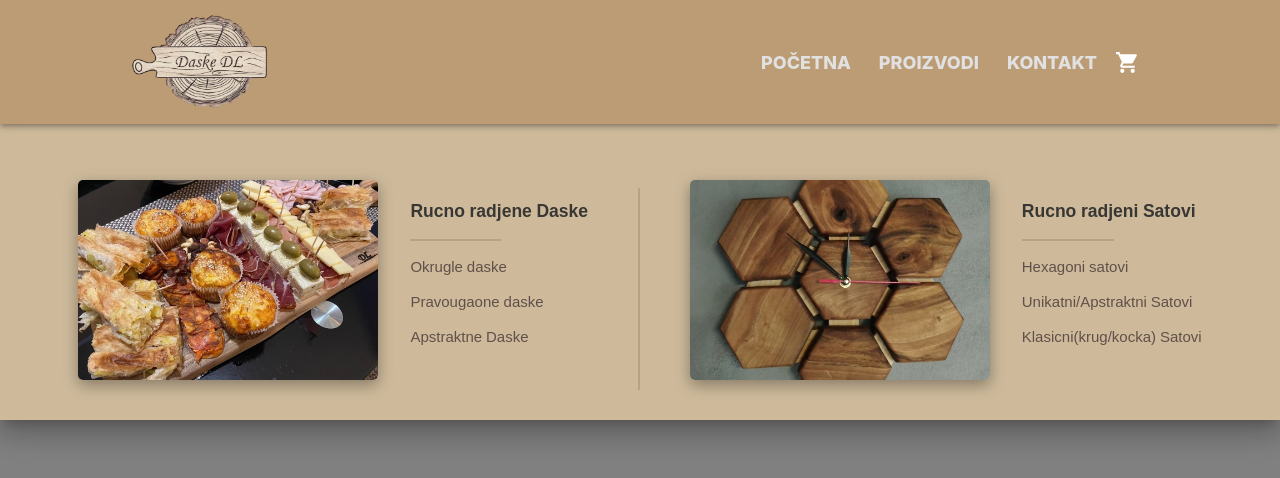
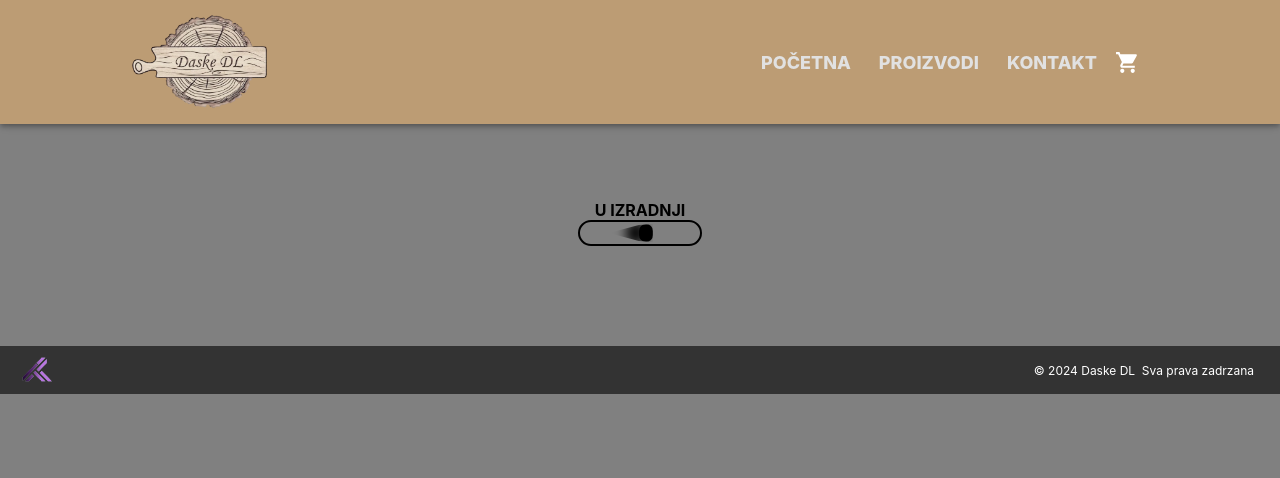
Before and after one commit to tile-b/daske-dl, a React (Create React App) app: page / in a window 1280 px wide. Shown: the top 478 px of the page. Built offline with nearby package versions, Linux system fonts and the light colour scheme.

Commit message:
nav done

```diff
--- a/src/App.js
+++ b/src/App.js
@@ -26,7 +26,7 @@ return () => {
 
 <>
 <NavBar isMobile={isMobile} />
-<div style={{display:'flex',justifyContent:'center',marginTop: '100px',fontWeight: 'bold', color: 'black'}}>U IZRADNJI</div>
+<div style={{display:'flex',justifyContent:'center',marginTop: '200px',fontWeight: 'bold', color: 'black'}}>U IZRADNJI</div>
 <div style={{display: 'flex', justifyContent: 'center',marginBottom: '100px'}}><div class="loader"></div></div>
 
 <FooterTile />
--- a/src/css/drop.css
+++ b/src/css/drop.css
@@ -82,7 +82,7 @@ height: 130px;
   }
 
   .cardF-back {
-    background-color: none;
+    background-color: black;
     color: #fff;
     display: flex;
     align-items: center;
@@ -93,12 +93,51 @@ height: 130px;
   }
 
   .cardF-front img {
-    width: 100%;        /* Make the image take the full width */
-    height: 100%;       /* Make the image take the full height */
-    object-fit: cover;  /* Cover the area while maintaining aspect ratio */
+    width: 100%;
+    height: 100%;
+    object-fit: cover;
     border-radius: 5px;
     box-shadow: rgba(0, 0, 0, 0.35) 0px 5px 15px;
 }
+.cardF-back {
+  position: relative;
+  width: 100%;
+  height: 100%;
+  overflow: hidden;
+  border-radius: 5px;
+  transition: opacity 2s ease; /* Smooth transition */
+}
+
+.cardF-back img {
+  width: 100%;
+  height: 100%;
+  object-fit: cover;
+  border-radius: 5px;
+  box-shadow: rgba(0, 0, 0, 0.35) 0px 5px 15px;
+  transition: opacity 2s ease;
+}
+
+.cardF-back:hover img {
+  opacity: 0.7; /* Dim the image */
+}
+
+.hover-text {
+  position: absolute;
+  bottom: 40%;
+  left: 50%;
+  transform: translateX(-50%);
+  color: white;
+  font-size: 1.5vw;
+  opacity: 0; /* Initially hidden */
+  transition: opacity 2.5s ease;
+  text-align: center;
+  text-shadow: -1px -1px 0 #000, 1px -1px 0 #000, -1px 1px 0 #000, 1px 1px 0 #000;
+}
+
+.cardF-back:hover .hover-text {
+  opacity: 1; /* Show text on hover */
+}
+
 
 .sub {
   color: '#615049'
--- a/src/css/underline.css
+++ b/src/css/underline.css
@@ -1,5 +1,5 @@
 /* From Uiverse.io by WhiteNervosa */
-button {
+.buttonO {
     font-size: 18px;
     color: #e1e1e1;
     font-family: inherit;
@@ -14,18 +14,18 @@ button {
     transition-property: color;
   }
 
-  button:focus,
-  button:hover {
+.buttonO:focus,
+.buttonO:hover {
     color: #fff;
   }
 
-  button:focus:after,
-  button:hover:after {
+.buttonO:focus:after,
+.buttonO:hover:after {
     width: 100%;
     left: 0%;
   }
 
-  button:after {
+.buttonO:after {
     content: "";
     pointer-events: none;
     bottom: -2px;
--- a/src/ui-elements/Dropdown.js
+++ b/src/ui-elements/Dropdown.js
@@ -6,6 +6,8 @@ import Stack from '@mui/material/Stack';
 
 import serv from '../images/servirana.jpg'
 import sat from '../images/satOne.jpg'
+import satovi from '../images/satovi.png'
+import serviranja from '../images/serviranja.png'
 
 import '../css/drop.css'
 import { Divider } from '@mui/material';
@@ -17,7 +19,7 @@ const CustomDrawerTransition = React.forwardRef(function Transition(props, ref)
 
 export default function Dropdown() {
   const [state, setState] = React.useState({
-    top: true,
+    top: false,
   });
 
   const toggleDrawer = (open) => (event) => {
@@ -43,9 +45,9 @@ export default function Dropdown() {
     pb: '40px',
   }}
   role="presentation"
-  onClick={toggleDrawer(true)}
-  onKeyDown={toggleDrawer(true)}
-  onMouseLeave={toggleDrawer(true)}
+  onClick={toggleDrawer(false)}
+  onKeyDown={toggleDrawer(false)}
+  onMouseLeave={toggleDrawer(false)}
 >
   {/* Wrapper Box for arranging cards with space between */}
   <Box
@@ -64,7 +66,8 @@ export default function Dropdown() {
           <img src={serv} alt='Daska' />
         </div>
         <div className="cardF-back">
-          <p>Back Side</p>
+        <img src={serviranja} alt='Servirano' />
+          <div class="hover-text">Pogledaj&nbsp;Galeriju</div>
         </div>
       </div>
     </div><div className='smanjiSlova'>
@@ -85,7 +88,8 @@ export default function Dropdown() {
         <img src={sat} alt='Sat' />
         </div>
         <div className="cardF-back">
-          <p>Back Side</p>
+        <img src={satovi} alt='Sat' />
+        <div class="hover-text">Pogledaj&nbsp;Galeriju</div>
         </div>
       </div>
     </div>
@@ -110,18 +114,18 @@ export default function Dropdown() {
             display: { xs: 'none', sm: 'none' , md: 'block' }
           }}
           >
-      <button onMouseEnter={toggleDrawer(true)}>Početna</button>
-      <button onMouseEnter={toggleDrawer(true)}>Proizvodi</button>
-      <button onMouseEnter={toggleDrawer(true)}>Kontakt</button>
+      <button className='buttonO' onMouseEnter={toggleDrawer(false)}>Početna</button>
+      <button className='buttonO' onMouseEnter={toggleDrawer(true)}>Proizvodi</button>
+      <button className='buttonO' onMouseEnter={toggleDrawer(false)}>Kontakt</button>
 
 </Stack>
       <Drawer
   anchor="top"
   open={state.top}
-  onClose={toggleDrawer(true)}
+  onClose={toggleDrawer(false)}
   TransitionComponent={CustomDrawerTransition}
   ModalProps={{
-    BackdropProps: { invisible: true } // Disable backdrop dimming
+    BackdropProps: { invisible: false } // Disable backdrop dimming
   }}
 >
         {renderCards()}
--- a/src/ui-elements/Navbar.js
+++ b/src/ui-elements/Navbar.js
@@ -20,8 +20,8 @@ export default function Navbar() {
   position="fixed"
   sx={{
     backgroundColor: '#bc9c74',
-    zIndex: (theme) => theme.zIndex.drawer + 1 // Ensure AppBar is above the drawer
-  }}
+    zIndex: 1300
+    }}
 >
 
         <Toolbar
@@ -65,9 +65,9 @@ export default function Navbar() {
               edge="end"
               color="inherit"
               aria-label="menu"
-              sx={{ p: 0, display: {md: 'none'} }} // Remove padding
+              sx={{ p: 0, display: {md: 'none'} , zIndex: 1400}} // Remove padding
             >
-              <Sidebar />
+              <Sidebar/>
             </IconButton>
           </Box>
         </Toolbar>
--- a/src/ui-elements/Sidebar.js
+++ b/src/ui-elements/Sidebar.js
@@ -40,7 +40,7 @@ export default function Sidebar() {
   // Function to render the cards instead of the list
   const renderCards = () => (
     <Box
-      sx={{ width: 'auto', display: 'flex', flexDirection: 'column', alignItems: 'center', p: 2, bgcolor: '#996f2f7a' }}
+      sx={{ width: 'auto', display: 'flex', flexDirection: 'column', alignItems: 'center', p: 2, bgcolor: '#996f2f7a'}}
       role="presentation"
       onClick={toggleDrawer(false)}
       onKeyDown={toggleDrawer(false)}
@@ -137,12 +137,13 @@ export default function Sidebar() {
       <MenuIcon sx={{fontSize: '30px'}}/>
       <KeyboardArrowDownIcon sx={{ mt: -1.7 }} /> {/* Adjust margin to move closer */}
     </Box>
-      <Drawer
-        anchor="top" // Only use top anchor
-        open={state.top}
-        onClose={toggleDrawer(false)}
-        TransitionComponent={CustomDrawerTransition} // Use the custom transition
-      >
+    <Drawer
+  anchor="top"
+  open={state.top}
+  onClose={toggleDrawer(false)}
+  TransitionComponent={CustomDrawerTransition}
+  sx={{ zIndex: 1400 }} // Set a higher z-index for the sidebar
+>
         {renderCards()} {/* Use the renderCards function here */}
       </Drawer>
     </div>
```
Also changed, not shown: src/images/satovi.png (added), src/images/serviranja.png (added).
